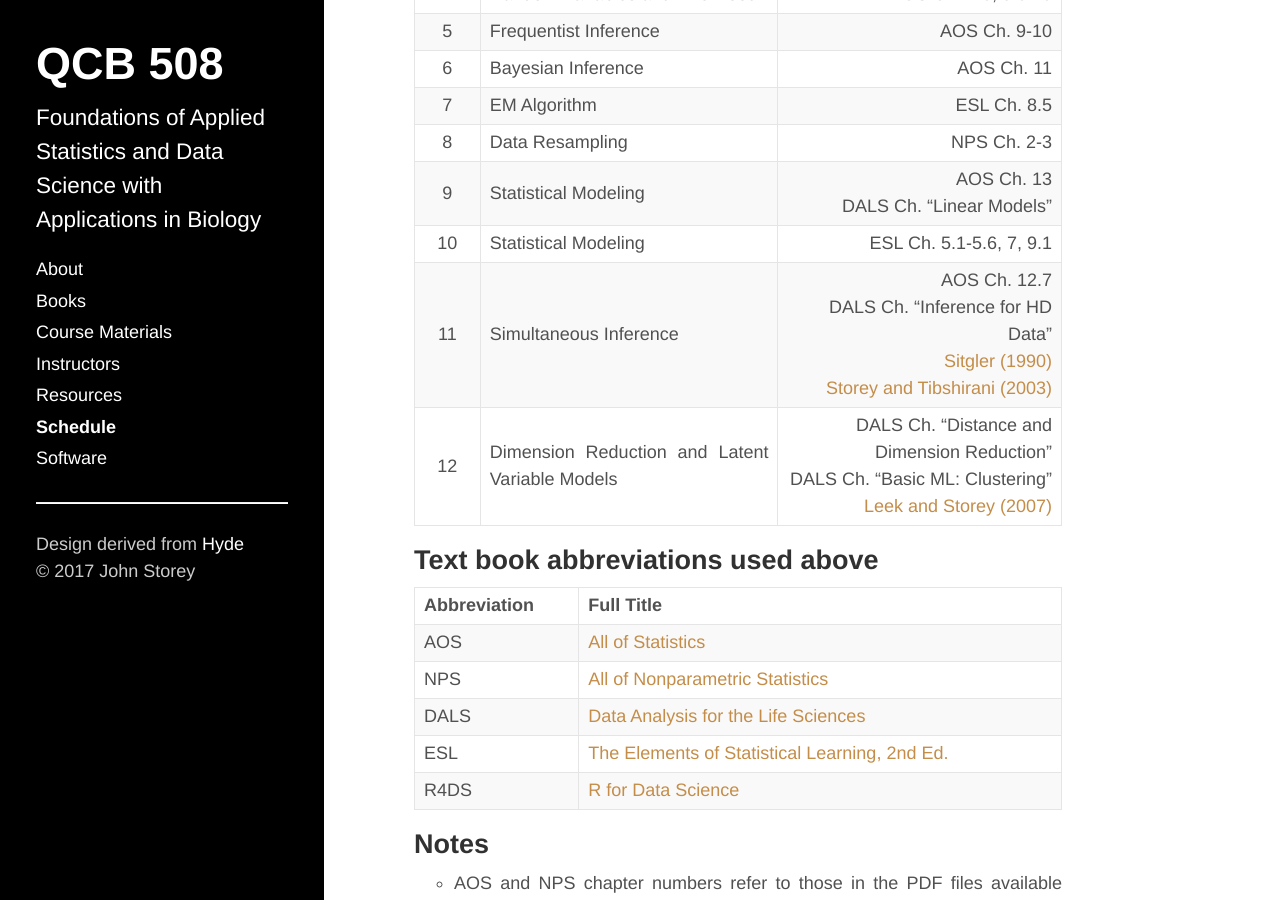
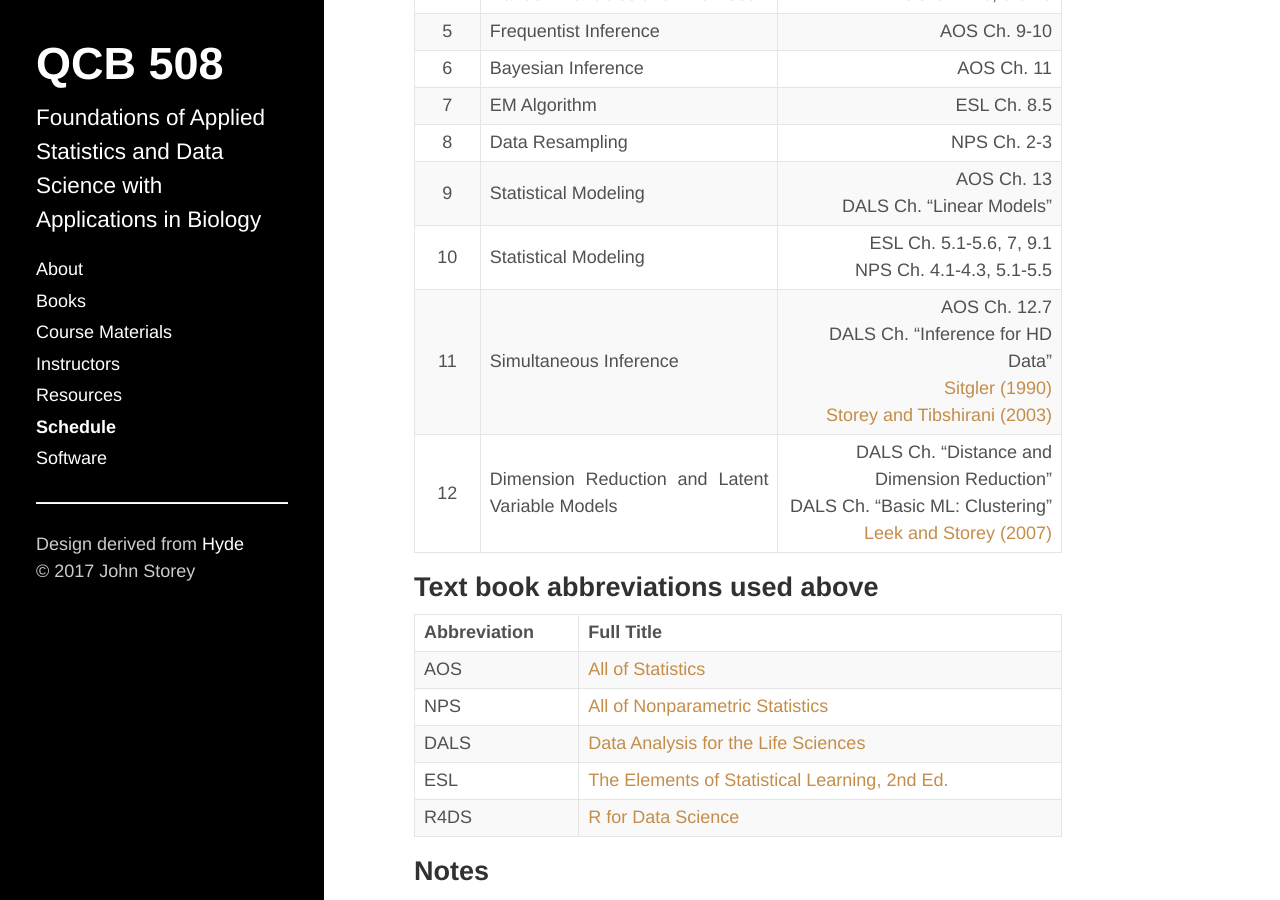
Before and after one commit to jdstorey/asdscourse2019, a Jekyll site: the page built from docs/schedule.md, in a window 1280 px wide and 900 px high, scrolled down 514 px. Built offline with Jekyll 4.4.1, drawn with Linux system fonts in a browser that asks for light colours.

Commit message:
Added reading to Week 10.

```diff
--- a/docs/schedule.md
+++ b/docs/schedule.md
@@ -20,7 +20,7 @@ title: Schedule
 | 7 | EM Algorithm | ESL Ch. 8.5 |
 | 8 | Data Resampling | NPS Ch. 2-3 |
 | 9 | Statistical Modeling | AOS Ch. 13 <br> DALS Ch. "Linear Models" |
-| 10 | Statistical Modeling | ESL Ch. 5.1-5.6, 7, 9.1 |
+| 10 | Statistical Modeling | ESL Ch. 5.1-5.6, 7, 9.1 <br> NPS Ch. 4.1-4.3, 5.1-5.5|
 | 11 | Simultaneous Inference | AOS Ch. 12.7 <br> DALS Ch. "Inference for HD Data" <br> [Sitgler (1990)](http://projecteuclid.org/euclid.ss/1177012274) <br> [Storey and Tibshirani (2003)](http://www.pnas.org/content/100/16/9440.full) |
 | 12 | Dimension Reduction and Latent Variable Models | DALS Ch. "Distance and Dimension Reduction" <br> DALS Ch. "Basic ML: Clustering" <br> [Leek and Storey (2007)](http://journals.plos.org/plosgenetics/article?id=10.1371/journal.pgen.0030161) |
 
```
